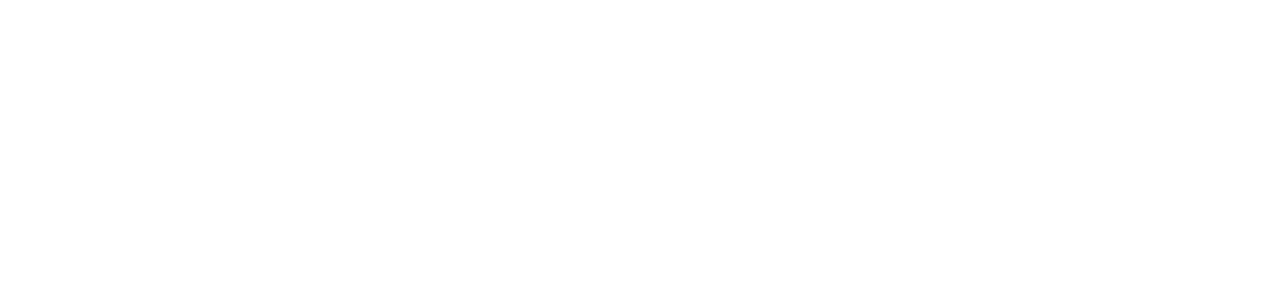
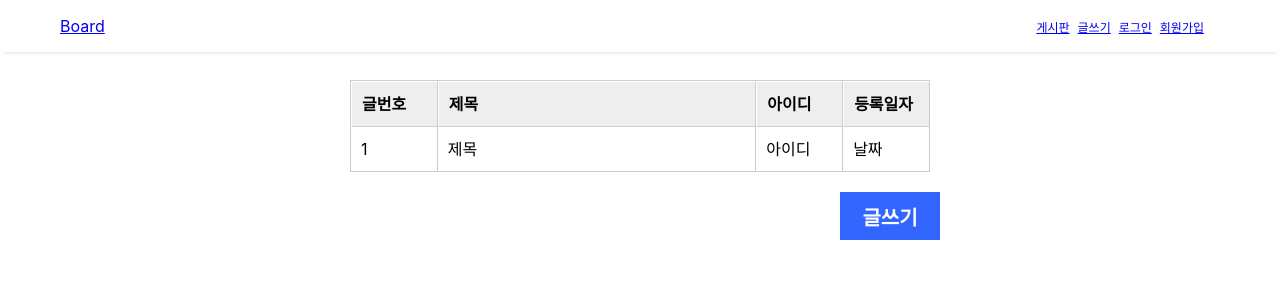
Before and after one commit to jipark96/board-keke1, a React (Create React App) app: page /board/list in a window 1280 px wide. Before the commit this address had no page. Shown: the top 300 px of the page. Built offline with nearby package versions, Linux system fonts and the light colour scheme.

Commit message:
feat: list 페이지 사진x 버전

```diff
--- a/src/App.tsx
+++ b/src/App.tsx
@@ -6,6 +6,7 @@
 import WritePage from "./pages/board/write/Write";
 import EditPage from "./pages/board/edit/Edit";
 import DetailPage from "./pages/board/detail/Detail";
+import ListPage from "./pages/board/list/List";
 
 const loading = <div>화면을 불러오는 중 입니다.</div>;
 
@@ -23,6 +24,7 @@
           <Route path="/join" element={<JoinPage />} />
           <Route path="/board" element={<BoardListPage />} />
           <Route path="/" element={<BoardListPage />} />
+          <Route path="/board/list" element={<ListPage />} />
           <Route path="/board/write" element={<WritePage />} />
           <Route path="/board/edit" element={<EditPage />} />
           <Route path="/board/detail" element={<DetailPage />} />
--- a/src/components/board/BoardList.tsx
+++ b/src/components/board/BoardList.tsx
@@ -6,7 +6,6 @@
   BoardCardFooter,
   BoardHeader,
   BoardImg,
-  BoardListCotainer,
   BoardListWrapper,
   BoardText,
   BoardTitle,
@@ -15,7 +14,6 @@
 const BoardList = () => {
   return (
     <Layout>
-      <BoardListCotainer>
       <BoardListWrapper>
         <BoardHeader>전체 게시물</BoardHeader>
         <BoardBody>
@@ -44,7 +42,6 @@
           </BoardCard>
         </BoardBody>
       </BoardListWrapper>
-      </BoardListCotainer>
     </Layout>
   );
 };
--- a/src/components/board/BoardListStyles.ts
+++ b/src/components/board/BoardListStyles.ts
@@ -1,8 +1,4 @@
 import { styled } from "styled-components";
-
-export const BoardListCotainer = styled.div`
-  background-color: lightgray;
-`;
 
 export const BoardListWrapper = styled.div`
   width: 600px;
--- /dev/null
+++ b/src/components/board/list/List.tsx
@@ -0,0 +1,56 @@
+import React from "react";
+import { useNavigate } from "react-router-dom";
+import Layout from "../../../layout/Layout";
+import {
+  BtnWrapper,
+  Content,
+  Cotainer,
+  TitleMain,
+  TitleNumber,
+  TitleOther,
+  Wrapper,
+} from "./ListStyles";
+import Btn from "../../common/btn/Btn";
+
+const List = () => {
+  const navigation = useNavigate();
+
+  const handleBtnClick = () => {
+    navigation("/board/write");
+  };
+
+  return (
+    <>
+      <Layout>
+        <Wrapper>
+          <Cotainer>
+            <thead>
+              <TitleNumber>글번호</TitleNumber>
+              <TitleMain>제목</TitleMain>
+              <TitleOther>아이디</TitleOther>
+              <TitleOther>등록일자</TitleOther>
+            </thead>
+            <tbody>
+              <tr>
+                <Content>1</Content>
+                <Content>제목</Content>
+                <Content>아이디</Content>
+                <Content>날짜</Content>
+              </tr>
+            </tbody>
+          </Cotainer>
+          <BtnWrapper>
+            <Btn
+              text="글쓰기"
+              size="small"
+              disabled={false}
+              onClick={handleBtnClick}
+            />
+          </BtnWrapper>
+        </Wrapper>
+      </Layout>
+    </>
+  );
+};
+
+export default List;
--- /dev/null
+++ b/src/components/board/list/ListStyles.ts
@@ -0,0 +1,62 @@
+import { styled } from "styled-components";
+
+export const Wrapper = styled.div`
+  width: 600px;
+  margin: 0 auto;
+  margin-top: 80px;
+`;
+
+export const Cotainer = styled.table`
+  border-collapse: separate;
+  border-spacing: 0;
+  text-align: left;
+  line-height: 1.5;
+  border-top: 1px solid #ccc;
+  border-left: 1px solid #ccc;
+  margin: 20px 10px;
+`;
+export const Title = styled.th`
+  width: 150px;
+  padding: 10px;
+  font-weight: bold;
+  vertical-align: top;
+  border-right: 1px solid #ccc;
+  border-bottom: 1px solid #ccc;
+  border-top: 1px solid #fff;
+  border-left: 1px solid #fff;
+  background: #eee;
+`;
+
+export const TitleNumber = styled(Title)`
+  width: 15%;
+`;
+
+export const TitleMain = styled(Title)`
+  width: 55%;
+`;
+
+export const TitleOther = styled(Title)`
+  width: 15%;
+`;
+
+export const Content = styled.td`
+  width: 350px;
+  padding: 10px;
+  vertical-align: top;
+  border-right: 1px solid #ccc;
+  border-bottom: 1px solid #ccc;
+`;
+export const Input1 = styled.input`
+  width: 250px;
+  height: 32px;
+  font-size: 15px;
+  border: 0;
+  border-radius: 15px;
+  outline: none;
+  padding-left: 10px;
+  background-color: rgb(233, 233, 233);
+`;
+export const BtnWrapper = styled.div`
+  display: flex;
+  justify-content: flex-end;
+`;
--- a/src/layout/header/HeaderStyles.ts
+++ b/src/layout/header/HeaderStyles.ts
@@ -1,18 +1,19 @@
 import { styled } from "styled-components";
 
 export const HeaderWrapper = styled.div`
+  height: 20px;
   z-index: 10;
   position: fixed;
   top: 0;
   left: 0;
   right: 0;
   padding: 16px 60px;
-  color: #282c34;
+  background-color: #fff;
   display: flex;
   justify-content: space-between;
   align-items: center;
   flex-wrap: wrap;
-  /* box-shadow: 0 4px 2px -2px rgba(0, 0, 0, 0.2); */
+  box-shadow: 0 4px 4px -4px rgba(0, 0, 0, 0.2);
 `;
 
 export const HeaderTitle = styled.div`
--- /dev/null
+++ b/src/pages/board/list/List.tsx
@@ -0,0 +1,12 @@
+import React from "react";
+import List from "../../../components/board/list/List";
+
+const ListPage = () => {
+  return (
+    <>
+      <List />
+    </>
+  );
+};
+
+export default ListPage;
```
Lines whose indentation alone changed are shown as unchanged.
